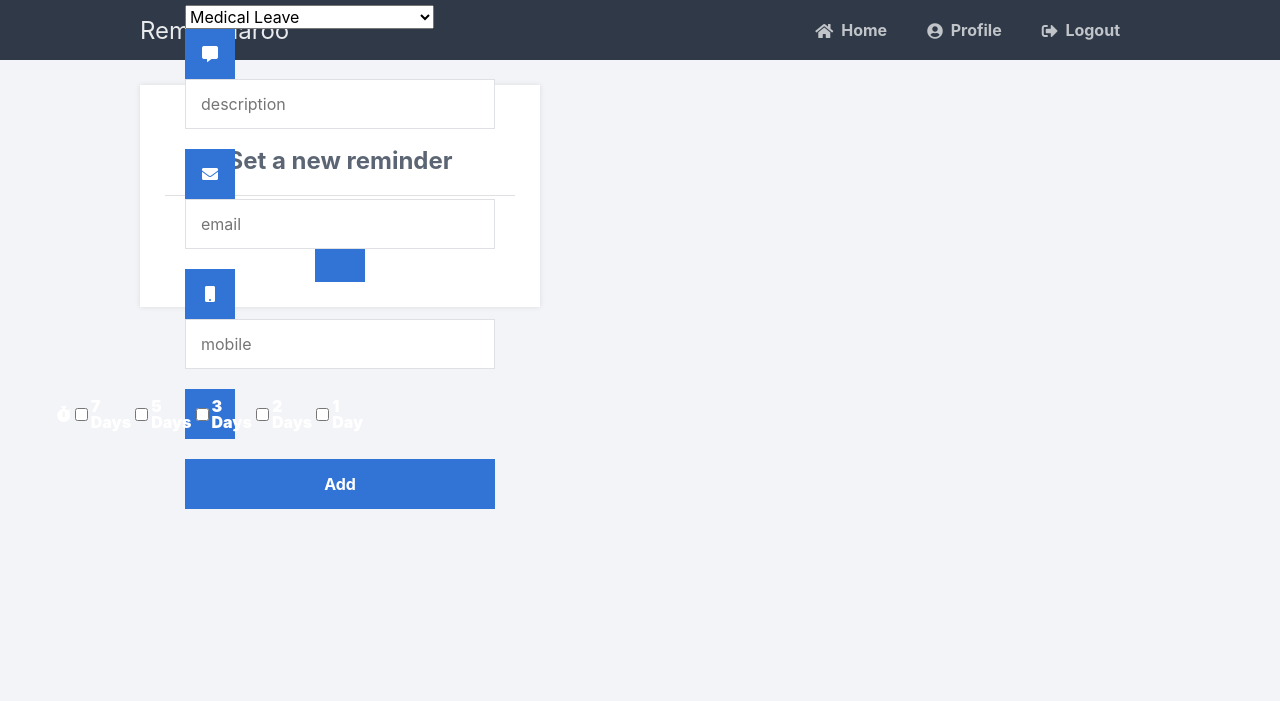
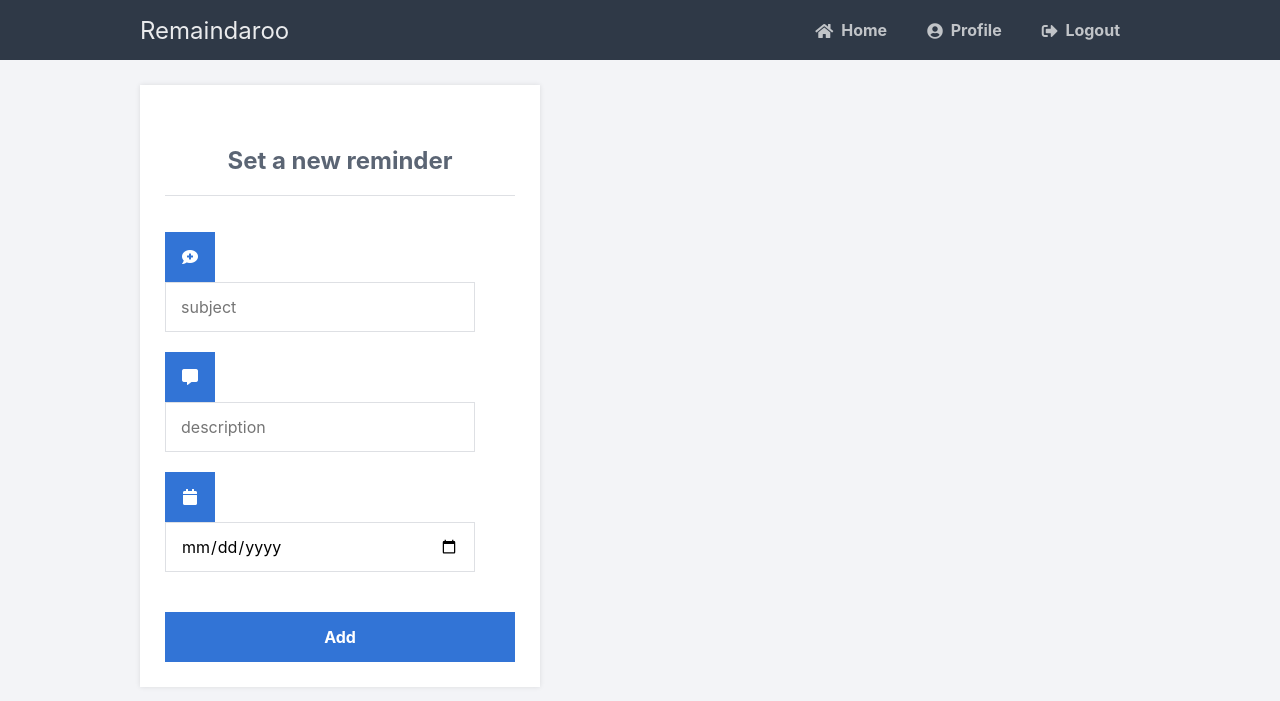
Before and after one commit to raunaktr/remindaroo, a Flask app: page /set_reminder in a window 1280 px wide. Shown: the top 701 px of the page. Run offline with Flask 2, Linux system fonts and the light colour scheme; a user stored in the database is signed in; data comes from the database, SQL or seed files in the repository; some libraries are stand-ins or nearby versions.

Commit message:
set_reminder API

```diff
--- a/app.py
+++ b/app.py
@@ -3,6 +3,7 @@
 import MySQLdb.cursors
 import re
 import datetime
+import time
 
 app = Flask(__name__)
 
@@ -11,21 +12,21 @@
 
 # Database connection
 app.config["MYSQL_HOST"] = "localhost"
-app.config["MYSQL_USER"] = "raunak"  # Enter your MySQL user
-app.config["MYSQL_PASSWORD"] = "8089"  # Enter your MYSQL password
+app.config["MYSQL_USER"] = ""  # Enter your MySQL user
+app.config["MYSQL_PASSWORD"] = ""  # Enter your MYSQL password
 app.config["MYSQL_DB"] = "remindaroo_db"
 
 # Initializing MySQL
 mysql = MySQL(app)
 
 
-@app.route("/login", methods=["GET", "POST"])
+@app.route("/", methods=["GET", "POST"])
 def authenticator():
     msg = ""
     if (
-        request.method == "POST"
-        and "username" in request.form
-        and "password" in request.form
+            request.method == "POST"
+            and "username" in request.form
+            and "password" in request.form
     ):
         username = request.form["username"]
         password = request.form["password"]
@@ -59,7 +60,7 @@
     session.pop("id", None)
     session.pop("username", None)
 
-    # returns user to home page
+    # redirects user to home page
     return redirect(url_for("authenticator"))
 
 
@@ -67,11 +68,11 @@
 def register():
     msg = ""
     if (
-        request.method == "POST"
-        and "username" in request.form
-        and "password" in request.form
-        and "email" in request.form
-        and "mobile" in request.form
+            request.method == "POST"
+            and "username" in request.form
+            and "password" in request.form
+            and "email" in request.form
+            and "mobile" in request.form
     ):
         username = request.form["username"]
         password = request.form["password"]
@@ -114,7 +115,7 @@
     if "loggedin" in session:
         return render_template("home.html", username=session["username"])
 
-    # if user not logged in, then redirecting back to sign in page
+    # User is not loggedin redirect to login page
     return redirect(url_for("authenticator"))
 
 
@@ -132,35 +133,112 @@
     return redirect(url_for("authenticator"))
 
 
+def rem_id_generator():
+    rem_value = str(time.time())
+    return rem_value
+
+
 @app.route("/set_reminder", methods=["GET", "POST"])
 def set_reminder():
-    msg = ""
+    # check if user is loggedin
     if "loggedin" in session:
         cursor = mysql.connection.cursor(MySQLdb.cursors.DictCursor)
         cursor.execute("SELECT * FROM r_user_details WHERE id=%s", [session["id"]])
         reminder = cursor.fetchone()
+        print(session["id"])
 
-        if reminder:
-            if request.method == "POST" and "subject" in request.form and "status" in request.form and "desc" in request.form and "r_date" in request.form:
-                id = [session["id"]]
-                r_date = request.form["date"]
-                subject = request.form["subject"]
-                status = "TRUE"
-                desc = request.form["description"]
+        msg = ""
+        if (
+                request.method == "POST" and
+                "subject" in request.form and
+                "description" in request.form and
+                "r_date" in request.form
+        ):
+            user_id = session["id"]
+            rem_id = rem_id_generator()
+            r_date = request.form["r_date"]
+            subject = request.form["subject"]
+            status = "TRUE"
+            desc = request.form["description"]
+            details = (user_id, rem_id, subject, desc, status, r_date)
 
-                email = request.form["email"]
-                mobile = request.form["mobile"]
+            cursor.execute(
+                "INSERT INTO r_app_details(id,rem_id,subject,description,status,r_date) VALUES (%s,%s,%s,%s,%s,%s)",
+                details, )
+            mysql.connection.commit()
+            msg = "Reminder is set!"
+            return render_template("reminder.html", msg=msg)
+        elif request.method == "POST":
+            msg = "Please fill all the details"
+            return render_template("reminder.html", msg=msg)
+        return render_template("reminder.html", reminder=reminder)
+    # User is not loggedin redirect to login page
+    return redirect(url_for("authenticator"))
 
-                details = (id, subject, desc, status, r_date)
-                cursor.execute(
-                    "INSERT INTO r_app_details(id,subject, description, status, r_date) VALUES (%s,%s,%s,%s,%s)",
-                    details,
-                )
-                mysql.connection.commit()
-                msg = "You have successfully registered!"
 
-        return render_template("reminder.html", msg=msg)
+@app.route('/delete_reminder', methods=["GET", "POST"])
+def delete_reminder():
+    # check if the user is logged
+    if "loggedin" in session:
+        cursor = mysql.connection.cursor(MySQLdb.cursors.DictCursor)
+        # cursor.execute("SELECT * FROM r_user_details WHERE id=%s", [session['id']])
+        cursor.execute("SELECT * FROM r_app_details WHERE id=%s", [session['id']])
+        records = cursor.fetchall()
+        msg = ""
 
+        return render_template("reminder_extras.html", data=records)
+    # User is not loggedin redirect to login page
+    return redirect(url_for("authenticator"))
+
+
+@app.route('/view_reminder', methods=["GET"])
+def view_reminder():
+    # check if the user is logged
+    if "loggedin" in session:
+        cursor = mysql.connection.cursor(MySQLdb.cursors.DictCursor)
+        cursor.execute("SELECT * FROM r_user_details WHERE id=%s", [session["id"]])
+        records = cursor.fetchall()
+        msg = ""
+
+        return render_template("reminder_extras.html", data=records)
+    # User is not loggedin redirect to login page
+    return redirect(url_for("authenticator"))
+
+
+@app.route("/edit_reminder", methods=["GET", "POST"])
+def edit_reminder():
+    # check if the user is logged
+    if "loggedin" in session:
+        cursor = mysql.connection.cursor(MySQLdb.cursors.DictCursor)
+        cursor.execute("SELECT * FROM r_user_details WHERE id=%s", [session["id"]])
+        reminder = cursor.fetchone()
+        print(session['id'])
+
+        msg = ""
+        if (
+                request.method == "POST" and
+                "subject" in request.form and
+                "description" in request.form and
+                "r_date" in request.form):
+
+            print([session["id"]])
+
+            user_id = [session["id"]]
+            r_date = request.form["r_date"]
+            subject = request.form["subject"]
+            status = "TRUE"
+            desc = request.form["description"]
+
+            details = (user_id, subject, desc, status, r_date)
+            cursor.execute("UPDATE r_app_details SET (%s,%s,%s,%s,%s)", details, )
+            mysql.connection.commit()
+            msg = "successfully edited!"
+            return render_template("reminder.html", msg=msg)
+        elif request.method == "POST":
+            msg = "Please fill all the details to be edited."
+            return render_template("reminder.html", msg=msg)
+        return render_template("reminder.html", reminder=reminder)
+    # User is not loggedin redirect to login page
     return redirect(url_for("authenticator"))
 
 
--- a/services/remindaroo_script.sql
+++ b/services/remindaroo_script.sql
@@ -30,3 +30,5 @@
 INSERT INTO `remindaroo_db`.`r_user_details` (`id`, `username`, `password`, `email`,`date`,`mobile`) VALUES (2, 'test', 'test', 'test@test.com','2020-02-04 02:18','09999999999');
 
 INSERT INTO `remindaroo_db`.`r_app_details` (`id`,`subject`,`description`,`status`) VALUES (2,'test subject', 'test description','True');
+
+UPDATE `r_app_details` SET status="FALSE" WHERE rem_id='1581018984.032295';
--- a/static/style.css
+++ b/static/style.css
@@ -65,7 +65,21 @@
     color: #ffffff;
 }
 
-.login form input[type="password"], .login form input[type="text"], .login form input[type="date"], .login form input[type="email"], .register form input[type="password"], .register form input[type="text"], .register form input[type="email"] {
+/*.block{*/
+/*    grid-template-columns: max-content max-content;*/
+/*    grid-gap: 5px;*/
+/*}*/
+
+.block label{
+    float: left;
+    text-align: right;
+}
+
+/*.block label:after{*/
+/*    content: ":";*/
+/*}*/
+
+.login form input[type="password"], .login form input[type="text"], .login form input[type="date"], .login form input[type="email"], .login form select[type="subject"], .register form input[type="password"], .register form input[type="text"], .register form input[type="email"] {
     width: 310px;
     height: 50px;
     border: 1px solid #dee0e4;
--- a/templates/reminder.html
+++ b/templates/reminder.html
@@ -1,48 +1,59 @@
 {% extends 'header.html' %} {% block title %}Home{% endblock %}
 
 <head>
-    <link rel="stylesheet" href="https://use.fontawesome.com/releases/v5.7.1/css/all.css" />
+    <link rel="stylesheet" href="{{ url_for('.static', filename='style.css') }}"/>
+    <link rel="stylesheet" href="https://use.fontawesome.com/releases/v5.7.1/css/all.css"/>
     <!--source code also in main.css -->
 </head>
 
 <body>
-    {% block content %}
+{% block content %}
 
     <div class="login">
         <h1>Set a new reminder</h1>
         <form action="{{ url_for('set_reminder') }}" method="post" autocomplete="off">
-            <label for="date"><i class="fas fa-stopwatch></i></label>
-            <input type="date" name="date" id="date" required />
 
-            <!--Drop down for with list of subjects -->
-            <select name="subject" required>
-                <option>Medical Leave</option>
-                <option>Emergency leave</option>
-                <option>Leave when your dog is upset</option>
-            </select>
+            <div class="block">
+                <label for="subject"><i class="fas fa-comment-medical"></i></label>
+                <input type="text" name="subject" placeholder="subject" id="subject" id="subject" required/>
+                {#                <select name="subject" name="subject" id="subject" required>#}
+                {#                    <option>Medical Leave</option>#}
+                {#                    <option>Emergency leave</option>#}
+                {#                    <option>Leave when your dog is upset</option>#}
+                {#                </select>#}
+            </div>
 
+            <div class="block">
 
-            <label for="description"><i class="fas fa-comment-alt"></i></label>
-            <input type="text" name="description" placeholder="description" id="description" required />
+                <label for="description"><i class="fas fa-comment-alt"></i></label>
+                <input type="text" name="description" placeholder="description" id="description" required/>
+            </div>
 
-            <label for="email"><i class="fas fa-envelope"></i></label>
-            <input type="email" name="email" placeholder="email" id="email" />
-
-            <label for="mobile"><i class="fas fa-mobile"></i></label>
-            <input type="text" name="mobile" placeholder="mobile" id="mobile" />
-
-            <label for="snooze"><i class="fas fa-stopwatch"></i>
-                <input type="checkbox" name="snooze" id="" />7 Days
-                <input type="checkbox" name="snooze" id="" />5 Days
-                <input type="checkbox" name="snooze" id="" />3 Days
-                <input type="checkbox" name="snooze" id="" />2 Days
-                <input type="checkbox" name="snooze" id="" />1 Day
-            </label>
+            <div class="block">
+                <label for="r_date"><i class="fas fa-calendar"></i></label>
+                <input type="date" name="r_date" id="date" required/>
+            </div>
+            {#            <div class="block">#}
+            {#                <label for="email"><i class="fas fa-envelope"></i></label>#}
+            {#                <input type="email" name="email" placeholder="email" id="email"/>#}
+            {#            </div>#}
+            {#            <div class="block">#}
+            {#                <label for="mobile"><i class="fas fa-mobile"></i></label>#}
+            {#                <input type="text" name="mobile" placeholder="mobile" id="mobile"/>#}
+            {#            </div>#}
+            {#            <div class="block">#}
+            {#                <label for="snooze"><i class="fas fa-calendar-day"></i> </label>#}
+            {#                <input type="checkbox" name="" id=""/>7 Days#}
+            {#                <input type="checkbox" name="" id=""/>5 Days#}
+            {#                <input type="checkbox" name="" id=""/>3 Days#}
+            {#                <input type="checkbox" name="" id=""/>2 Days#}
+            {#                <input type="checkbox" name="" id="" />1 Day#}
+            {#            </div>#}
 
             <div class="msg">{{ msg }}</div>
-            <input type="submit" value="Add" />
+            <input type="submit" value="Add"/>
         </form>
     </div>
 
-    {% endblock %}
+{% endblock %}
 </body>
```
Also changed, not shown: templates/home.html (+16 -10 lines), templates/reminder_extras.html (added, +37 -0 lines).
